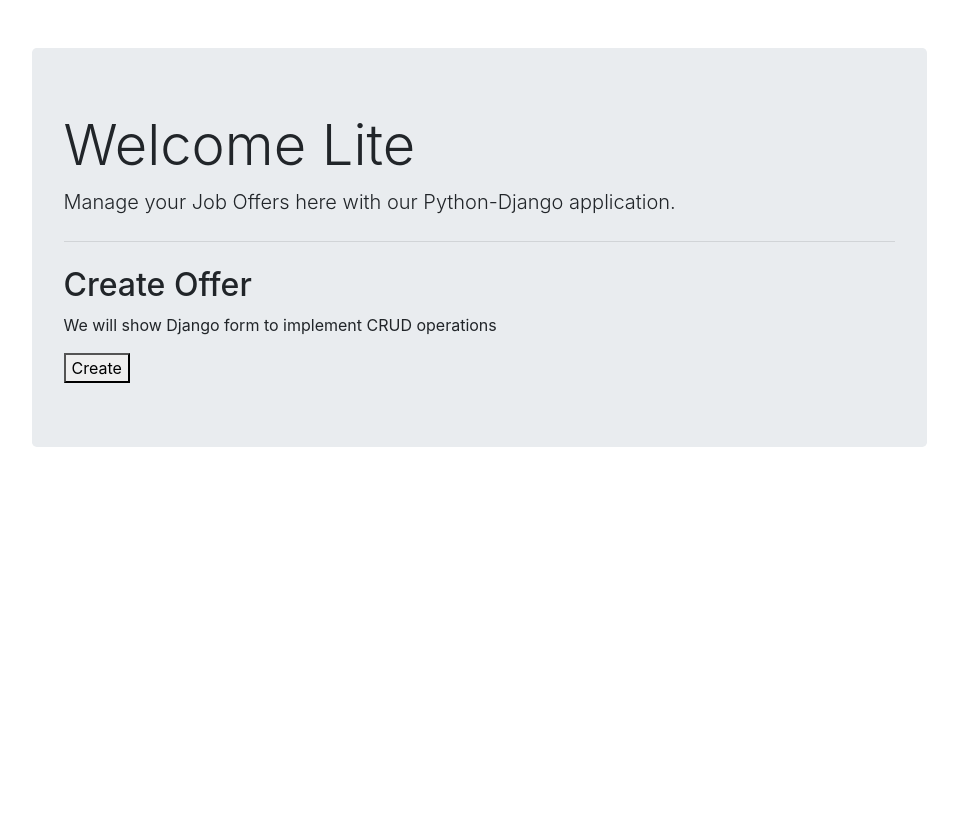
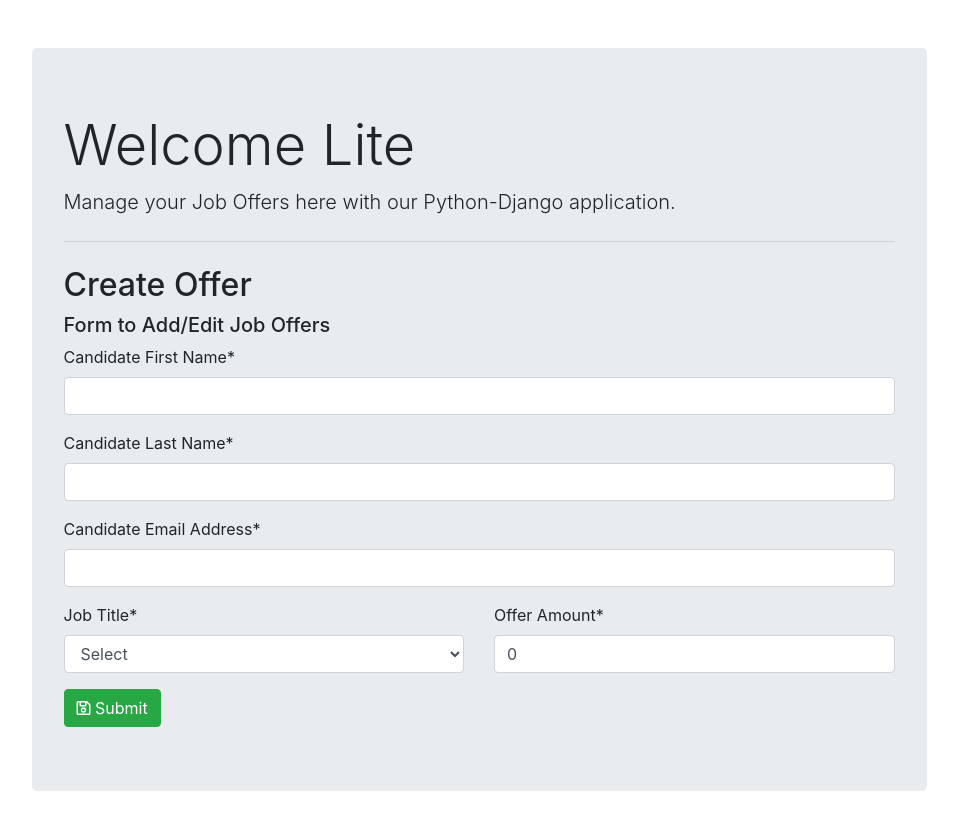
Before and after one commit to HarryLinux/WelcomeLite, a Django app: page /addOffer/ in a window 1280 px wide. Shown: the whole page, without its empty margins (161-1119 px from the left). Before the commit the page ends 447 px from the top, so only its background shows below. Run offline with Django 3.2, Linux system fonts and the light colour scheme; data that the repository does not hold is empty; some libraries are stand-ins or nearby versions.

Commit message:
UI updates, form and routes for add/edit

```diff
--- a/WelcomeLite/settings.py
+++ b/WelcomeLite/settings.py
@@ -32,6 +32,7 @@
 
 INSTALLED_APPS = [
     'WelcomeLiteApp.apps.WelcomeliteappConfig',
+    'crispy_forms',
     'django.contrib.admin',
     'django.contrib.auth',
     'django.contrib.contenttypes',
@@ -39,6 +40,8 @@
     'django.contrib.messages',
     'django.contrib.staticfiles',
 ]
+
+CRISPY_TEMPLATE_PACK = 'bootstrap4'
 
 MIDDLEWARE = [
     'django.middleware.security.SecurityMiddleware',
--- /dev/null
+++ b/WelcomeLiteApp/offer_form.py
@@ -0,0 +1,22 @@
+from django import forms
+
+from .models import JobOffer
+
+class JobOfferForm(forms.ModelForm):
+    # Form model for a JobOffer object
+    class Meta:
+        model = JobOffer
+        fields = ('candidate_first_name', 'candidate_last_name', 'candidate_email', 'job_title', 'offer_amount')
+
+        # Set form labels
+        labels = {
+            'candidate_first_name': 'Candidate First Name',
+            'candidate_last_name': 'Candidate Last Name',
+            'candidate_email': 'Candidate Email Address',
+            'job_title': 'Job Title',
+            'offer_amount': 'Offer Amount'
+        }
+
+    def __init__(self, *args, **kwargs):
+        super(JobOfferForm, self).__init__(*args, **kwargs)
+        self.fields['job_title'].empty_label = 'Select'
--- a/WelcomeLiteApp/templates/WelcomeLiteApp/add_offer.html
+++ b/WelcomeLiteApp/templates/WelcomeLiteApp/add_offer.html
@@ -1,12 +1,22 @@
 {% extends 'WelcomeLiteApp/base.html' %}
-
+{% load crispy_forms_tags %}
 
 {% block content %}
 <h2>Create Offer</h2>
-<p>We will show Django form to implement CRUD operations</p>
-<form method="post">
+<h5>Form to Add/Edit Job Offers</h5>
+<form action="", method="POST" autocomplete="off">
     {% csrf_token %}
-
-    <button type="submit">Create</button>
+    {{ form.candidate_first_name|as_crispy_field }}
+    {{ form.candidate_last_name|as_crispy_field }}
+    {{ form.candidate_email|as_crispy_field }}
+    <div class="row">
+        <div class="col-md-6">
+            {{ form.job_title|as_crispy_field }}
+        </div>
+        <div class="col-md-6">
+            {{ form.offer_amount|as_crispy_field }}
+        </div>
+    </div>
+    <button type="submit" class="btn btn-success"><i class="far fa-save"></i> Submit</button>
 </form>
 {% endblock content %}
--- a/WelcomeLiteApp/urls.py
+++ b/WelcomeLiteApp/urls.py
@@ -4,8 +4,8 @@
 
 app_name = 'welcome'
 urlpatterns = [
-    path('', views.index, name='index'),
-    path('addOffer/', views.add_offer, name='add'),
-    path('editOffer/<int:job_offer_id>/', views.edit_offer, name='edit'),
-    path('deleteOffer/<int:job_offer_id>/', views.delete_offer, name='delete')
+    path('', views.index, name='index'), # shows job offer list
+    path('addOffer/', views.add_offer, name='add'), # handles get and post requests for insert operations
+    path('editOffer/<int:job_offer_id>/', views.add_offer, name='edit'), # handles get and post requests for update operations
+    path('deleteOffer/<int:job_offer_id>/', views.delete_offer, name='delete') # handles deletions
 ]
--- a/WelcomeLiteApp/views.py
+++ b/WelcomeLiteApp/views.py
@@ -1,26 +1,42 @@
-from django.http import HttpResponse, HttpResponseRedirect
-from django.shortcuts import render, get_object_or_404, get_list_or_404
+from django.shortcuts import render, redirect, get_object_or_404, get_list_or_404
 from django.urls import reverse
 
 from .models import JobOffer
+from .offer_form import JobOfferForm
 
+# GET request, displays list of Job Offers currently in DB
 def index(request):
     job_offer_list = get_list_or_404(JobOffer)
     context = { 'job_offer_list': job_offer_list }
     return render(request, 'WelcomeLiteApp/index.html', context)
 
-def add_offer(request):
-    return render(request, 'WelcomeLiteApp/add_offer.html')
-
-def edit_offer(request, job_offer_id):
-    job_offer = get_object_or_404(JobOffer, pk=job_offer_id)
-    return render(request, 'WelcomeLiteApp/edit_offer.html', { 'job_offer': job_offer })
+# GET and POST requests to Add & Edit offers
+def add_offer(request, job_offer_id=0):
+    if request.method == 'GET':
+        # if id is 0 then we're doing insert operation
+        # else update with JobOfferForm(instance=job_offer)
+        if job_offer_id == 0:
+            form = JobOfferForm()
+        else: # GET JobOffer instance and populate data into JobOfferForm
+            job_offer = get_object_or_404(JobOffer, pk=job_offer_id)
+            form = JobOfferForm(instance=job_offer)
+        return render(request, 'WelcomeLiteApp/add_offer.html', { 'form': form })
+    elif request.method == 'POST':
+        if job_offer_id == 0: # Insert operation
+            form = JobOfferForm(request.POST)
+        else: # Update operation
+            job_offer = get_object_or_404(JobOffer, pk=job_offer_id)
+            form = JobOfferForm(request.POST, instance=job_offer)
+        # check if form data is valid before saving and then redirect to index
+        if form.is_valid():
+            form.save()
+        return redirect('/')
 
 def delete_offer(request, job_offer_id):
     # if job offer does not exist, return to index with error message
     # else, delete job offer and return to index
     try:
-        job_offer = JobOffer.objects.get(pk=job_offer_id)
+        job_offer = get_object_or_404(JobOffer, pk=job_offer_id)
     except (KeyError, JobOffer.DoesNotExist):
         # Return to job offer list
         return render(request, 'WelcomeLiteApp/index.html', {
@@ -29,4 +45,4 @@
     else:
         candiate_name = str(job_offer)
         job_offer.delete()
-        return HttpResponseRedirect(reverse('welcome:index'))
+        return redirect('welcome:index')
```
Also changed, not shown: WelcomeLiteApp/templates/WelcomeLiteApp/edit_offer.html (deleted, +0 -11 lines), WelcomeLiteApp/templates/WelcomeLiteApp/index.html (+5 -3 lines).
